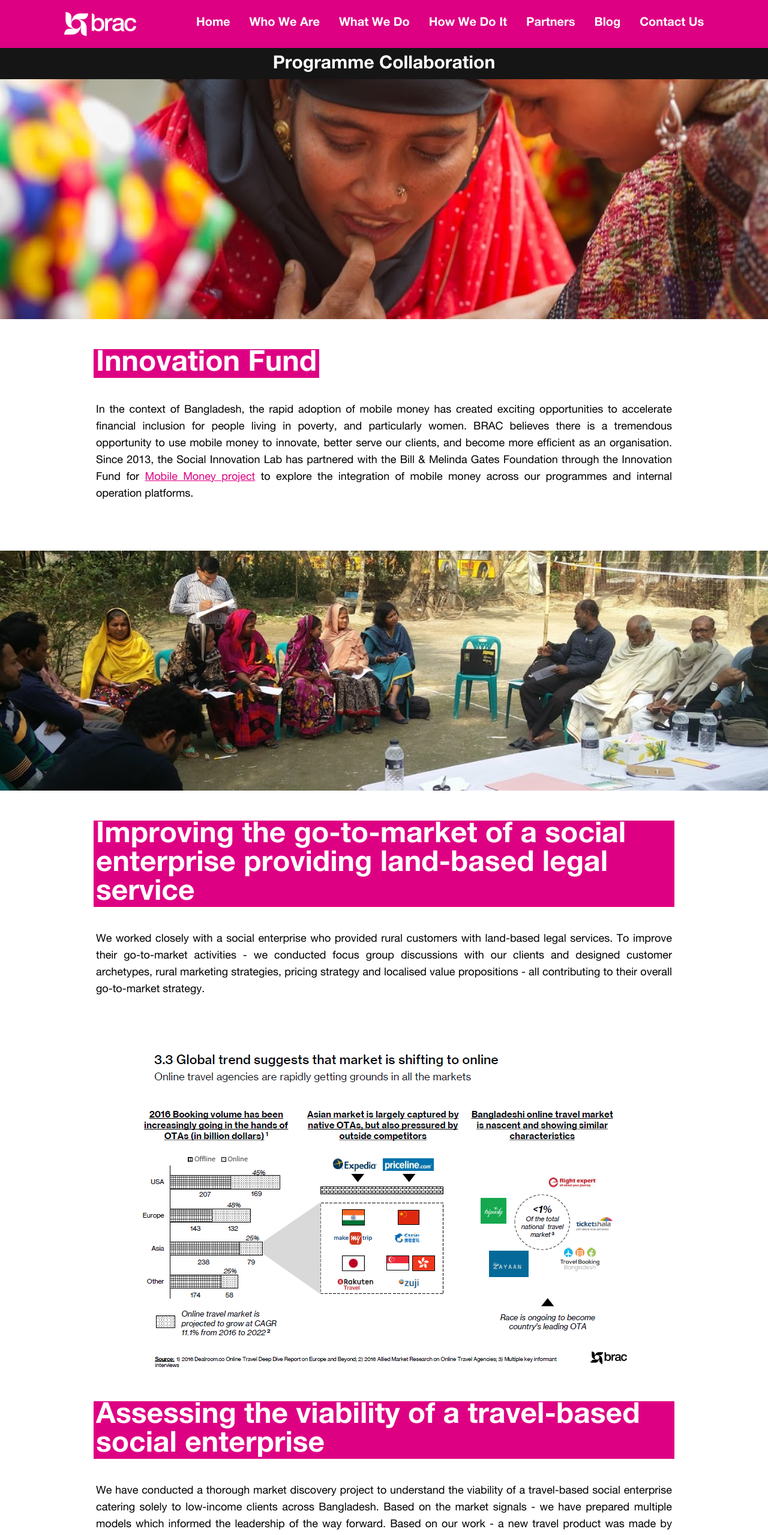
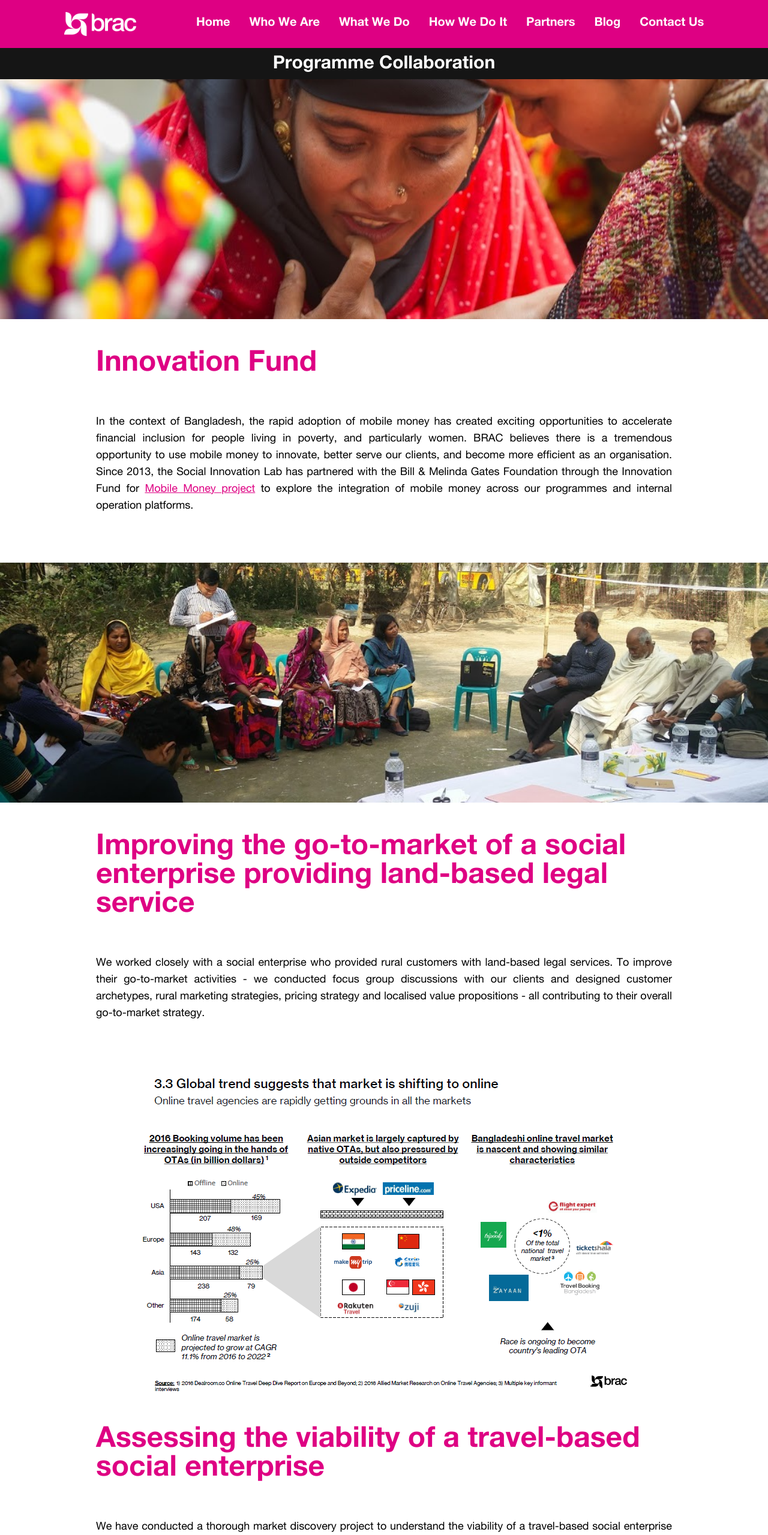
Before and after one commit to Rajvira10/SIL, a Next.js app: page /program-collaboration in a window 1280 px wide. Shown: the top 2559 px of the page at 60% size. Built offline with nearby package versions, Linux system fonts and the light colour scheme.

Commit message:
Add files via upload

```diff
--- a/pages/crowdsourcing-innovation.jsx
+++ b/pages/crowdsourcing-innovation.jsx
@@ -15,7 +15,7 @@ const Crowdsourcing = () => {
           <img src="/fif.jpg" height="200" alt="" />
 
           <div className=" w-9/12 mx-auto">
-            <h2 className="text-5xl font-bold title4 max-w-max hover:bg-[#de0083] hover:text-white mb-5">
+            <h2 className="text-5xl font-bold  max-w-max text-[#de0083] mb-5">
               Frugal Innovation Forum
             </h2>
 
@@ -50,7 +50,7 @@ const Crowdsourcing = () => {
           <img src="/bracx 2.jpg" height="200" alt="" />
 
           <div className=" w-9/12 mx-auto">
-            <h2 className="text-5xl font-bold title4 max-w-max hover:bg-[#de0083] hover:text-white mb-5">
+            <h2 className="text-5xl font-bold max-w-max text-[#de0083] mb-5">
               bracX
             </h2>
 
--- a/pages/design-and-behavioral-insights.jsx
+++ b/pages/design-and-behavioral-insights.jsx
@@ -16,7 +16,7 @@ const DesignandBehavioral = () => {
           <img src="/innovationfund.jpeg" height="200" alt="" />
 
           <div className=" w-11/12 md:w-9/12 mx-auto">
-            <h2 className="text-5xl font-bold title4 max-w-max hover:bg-[#de0083] hover:text-white mb-5">
+            <h2 className="text-5xl font-bold text-[#de0083] max-w-max mb-5">
             Hygiene and Behaviour Change Coalition
             </h2>
 
@@ -32,7 +32,7 @@ const DesignandBehavioral = () => {
           <img src="/market.jpg" height="200" alt="" className="design_image"/>
 
           <div className=" w-11/12 md:w-9/12 mx-auto">
-            <h2 className="text-5xl font-bold title4 max-w-max hover:bg-[#de0083] hover:text-white mb-5">
+            <h2 className="text-5xl font-bold text-[#de0083] max-w-max  mb-5">
             Using nudge to reduce sexual harassment in buses
 
             </h2>
--- a/pages/design.jsx
+++ b/pages/design.jsx
@@ -42,7 +42,7 @@ const Design = () => {
             <div>
            <p> Behaviour insights have long informed our work for our clients. We have launched behavioural trials in the past to know about behaviour patterns, perceptions and barriers. This has helped us to hone our programme design capacity and influencing policies at the same time.</p>
           <p>As we pride ourselves on being relevant to the people we serve, we have invested in user experience and service design. We go into the field, test with our users and quickly iterate to smoothen their journey. Our service design has helped us identify key interaction points of the services provided to our clients and evaluate their feasibility and convenience rapidly.
-</p>
+          </p>
 
             </div>
 
--- a/pages/enterprise-thinking.jsx
+++ b/pages/enterprise-thinking.jsx
@@ -18,7 +18,7 @@ const Enterprise = () => {
             Social enterprises offer an intersection of business and traditional non-profit. By design, BRAC social enterprises are self-sustaining cause-driven business entities that create social impact by offering solutions to social challenges.
 
             We believe that our approach to innovation has the power to bring improvements to enterprise products, services and customer experience. That in turn - helps these enterprises to become more effective and efficient in solving social challenges - leading to more revenues and surplus. Our theory-of-change suggests that they can be reinvested again to sustain and generate greater social impact.
- </p>
+            </p>
 
 
 
--- a/pages/index.js
+++ b/pages/index.js
@@ -10,7 +10,6 @@ import { motion, useScroll, useSpring } from "framer-motion";
 import Footer from "../components/Footer";
 import Quote from "../components/Quote";
 import Link from "next/link";
-import Newsletter from "../components/Newsletter";
 import Gallery from "../components/Gallery";
 import { useState } from 'react';
 
@@ -78,7 +77,7 @@ export default function Home() {
         <div className="invisible lg:visible absolute text-xl bottom-1/2 right-0 bg-[#de0083] text-white pl-7 pr-5 py-3 hover:scale-105 duration-300 font-bold rounded-l-full cursor-pointer" onMouseEnter={()=> setTrending(true)} onClick={()=> setTrending(!trending)}>
           Now Trending
         </div>
-        <div className={`invisible lg:visible absolute flex flex-col text-lg duration-500 space-y-5 mt-20 ${trending ? "left-0" : "-left-[1000px]"}`}>
+        <div className={`invisible lg:visible absolute flex flex-col text-lg duration-500 space-y-5 mt-[10%] ${trending ? "left-0" : "-left-[1000px]"}`}>
           <Link href="https://innovation.brac.net/fif2022" className="bg-[#de0083] text-white pl-5 pr-5 py-3 hover:scale-105 duration-300 font-bold rounded-r-full cursor-pointer">
           Frugal Innovation Forum 2022
           </Link>
@@ -114,7 +113,6 @@ export default function Home() {
       <Events />
       <Partners />
       <Gallery/>
-      <Newsletter/>
       <Footer />
       <div className="bg-[#313131] flex text-white justify-center items-center h-[50px]">
         © 2022 BRAC. All Rights Reserved.
--- a/pages/moonshots.jsx
+++ b/pages/moonshots.jsx
@@ -15,7 +15,7 @@ const Moonshots = () => {
           <img src="/amranotunnetwork.JPG" alt="" />
 
           <div className=" w-11/12 md:w-9/12 mx-auto">
-            <h2 className="text-5xl font-bold title4 max-w-max hover:bg-[#de0083] hover:text-white mb-5">
+            <h2 className="text-5xl font-bold text-[#de0083] max-w-max mb-5">
             Amra Notun Network
             </h2>
 
--- a/pages/program-collaboration.jsx
+++ b/pages/program-collaboration.jsx
@@ -15,7 +15,7 @@ const Collaboration = () => {
           <img src="/innovationfund.jpeg" height="200" alt="" />
 
           <div className="w-11/12 md:w-9/12 mx-auto">
-            <h2 className="text-5xl font-bold title4 max-w-max hover:bg-[#de0083] hover:text-white mb-5">
+            <h2 className="text-5xl font-bold text-[#de0083] max-w-max mb-5">
             Innovation Fund
             </h2>
 
@@ -30,7 +30,7 @@ const Collaboration = () => {
           <img src="/market.jpg" height="200" alt="" />
 
           <div className="w-11/12 md:w-9/12 mx-auto">
-            <h2 className="text-5xl font-bold title4 max-w-max hover:bg-[#de0083] hover:text-white mb-5">
+            <h2 className="text-5xl font-bold text-[#de0083] max-w-ma mb-5">
             Improving the go-to-market of a social enterprise providing land-based legal service
 
             </h2>
@@ -46,7 +46,7 @@ const Collaboration = () => {
           <img src="/travelagency.png" height="200" alt="" className="design_image"/>
 
           <div className="w-11/12 md:w-9/12 mx-auto">
-            <h2 className="text-5xl font-bold title4 max-w-max hover:bg-[#de0083] hover:text-white mb-5">
+            <h2 className="text-5xl font-bold text-[#de0083] max-w-max mb-5">
             Assessing the viability of a travel-based social enterprise
 
             </h2>
@@ -65,7 +65,7 @@ const Collaboration = () => {
           <img src="/bplanalytics.png" height="200" alt="" className="design_image"/>
 
           <div className="w-11/12 md:w-9/12 mx-auto">
-            <h2 className="text-5xl font-bold title4 max-w-max hover:bg-[#de0083] hover:text-white mb-5">
+            <h2 className="text-5xl font-bold text-[#de0083] max-w-max mb-5">
             Business development analytics for a social enterprise providing low-cost migration services
             </h2>
 
```
